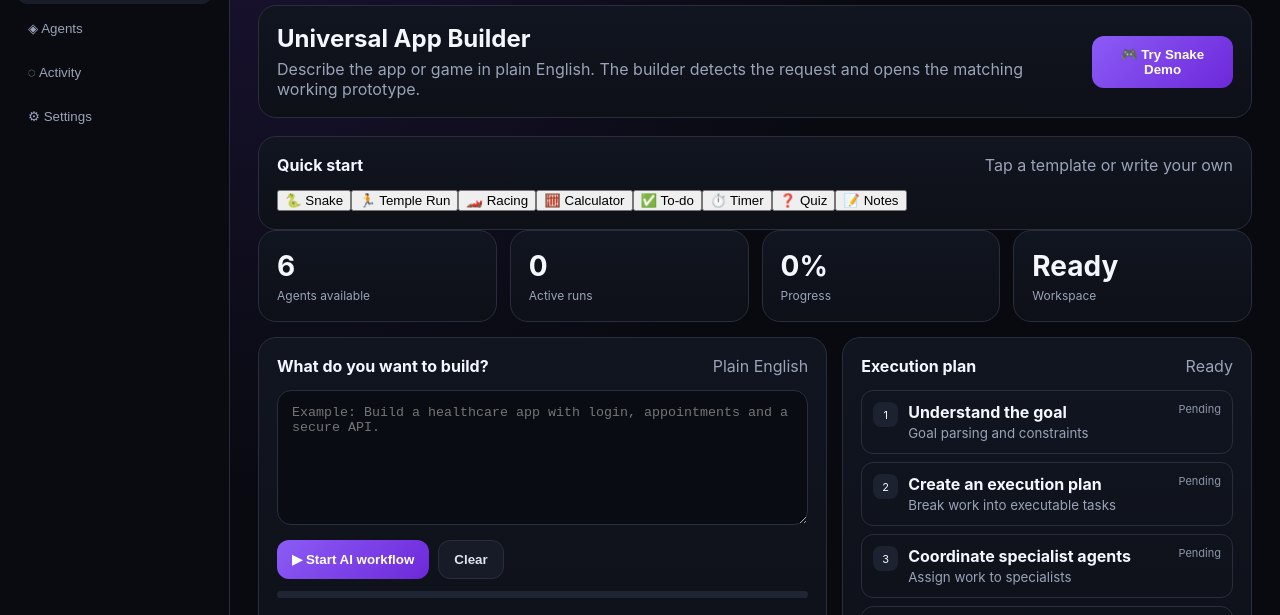
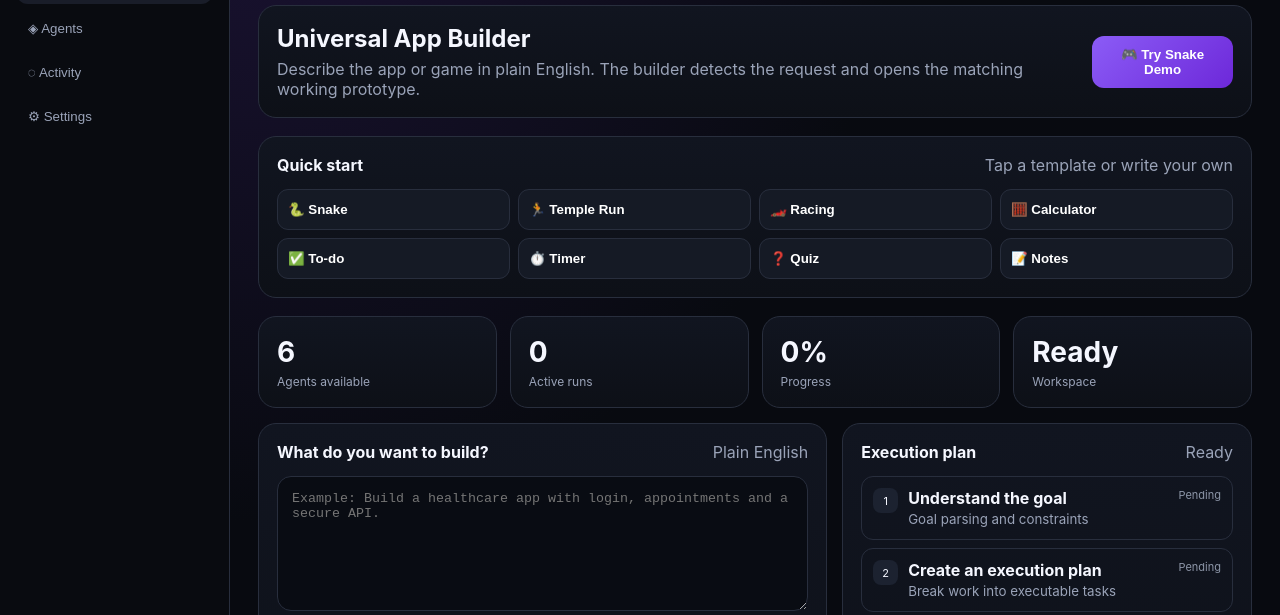
Before and after one commit to mannasubhadeep81-glitch/ruflo-main, a plain HTML site: page index.html in a window 1280 px wide. Shown: the part 121-736 px from the top of the page. Drawn offline with Linux system fonts and the light colour scheme.

Commit message:
Add quick start builder UI

```diff
--- a/styles.css
+++ b/styles.css
@@ -43,3 +43,10 @@
 .genericGameBoard{height:300px;background:linear-gradient(#101a28,#15110b)}
 .genericPlayer,.genericObstacle{position:absolute;bottom:28px;font-size:34px;transition:left .12s}
 .genericPlayer{left:50%;z-index:2}.genericObstacle{left:60%}
+
+.presets{margin-bottom:18px}
+.presetGrid{display:grid;grid-template-columns:repeat(4,1fr);gap:8px}
+.presetGrid button{border:1px solid var(--line);background:#151a25;color:#fff;border-radius:11px;padding:12px 10px;text-align:left;cursor:pointer;font-weight:700}
+.presetGrid button:hover{border-color:#7c3aed;background:#1b2030}
+.presetGrid button:active{transform:scale(.98)}
+@media(max-width:700px){.presetGrid{grid-template-columns:repeat(2,1fr)}}
```
